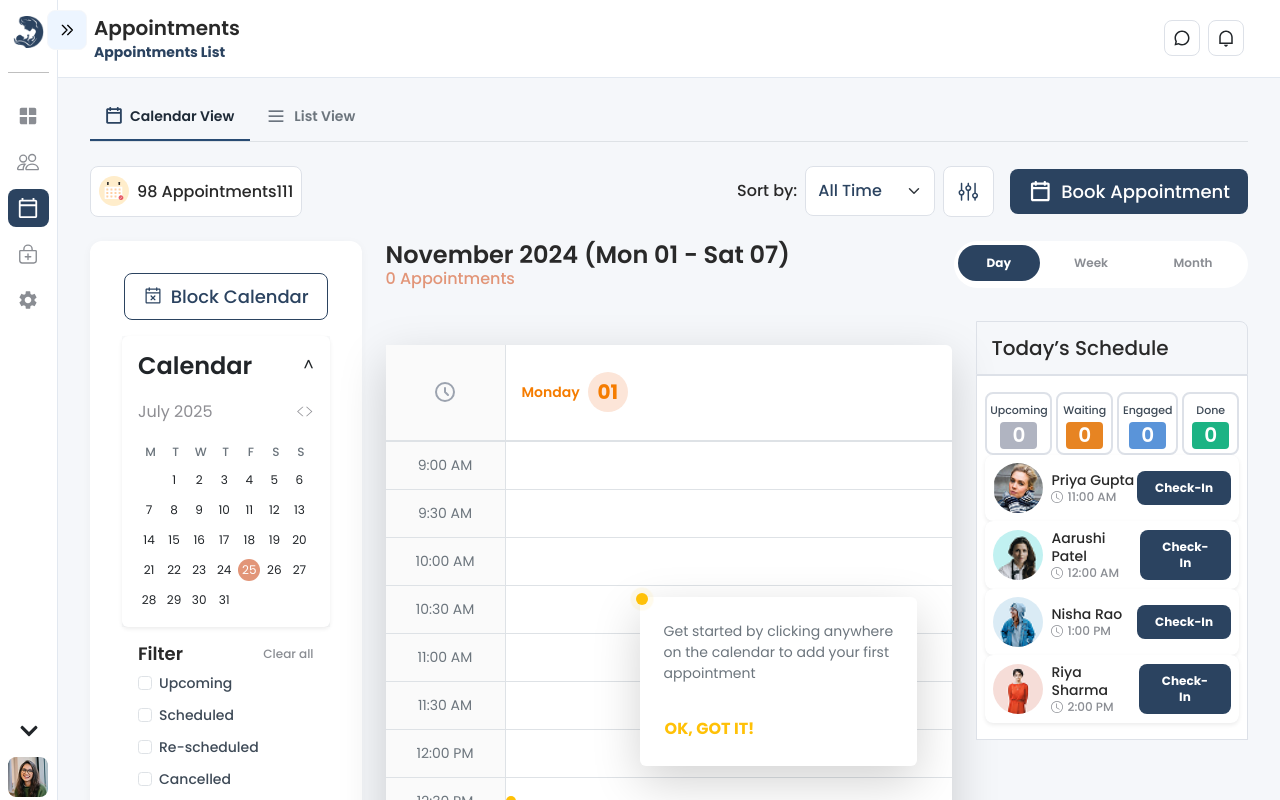
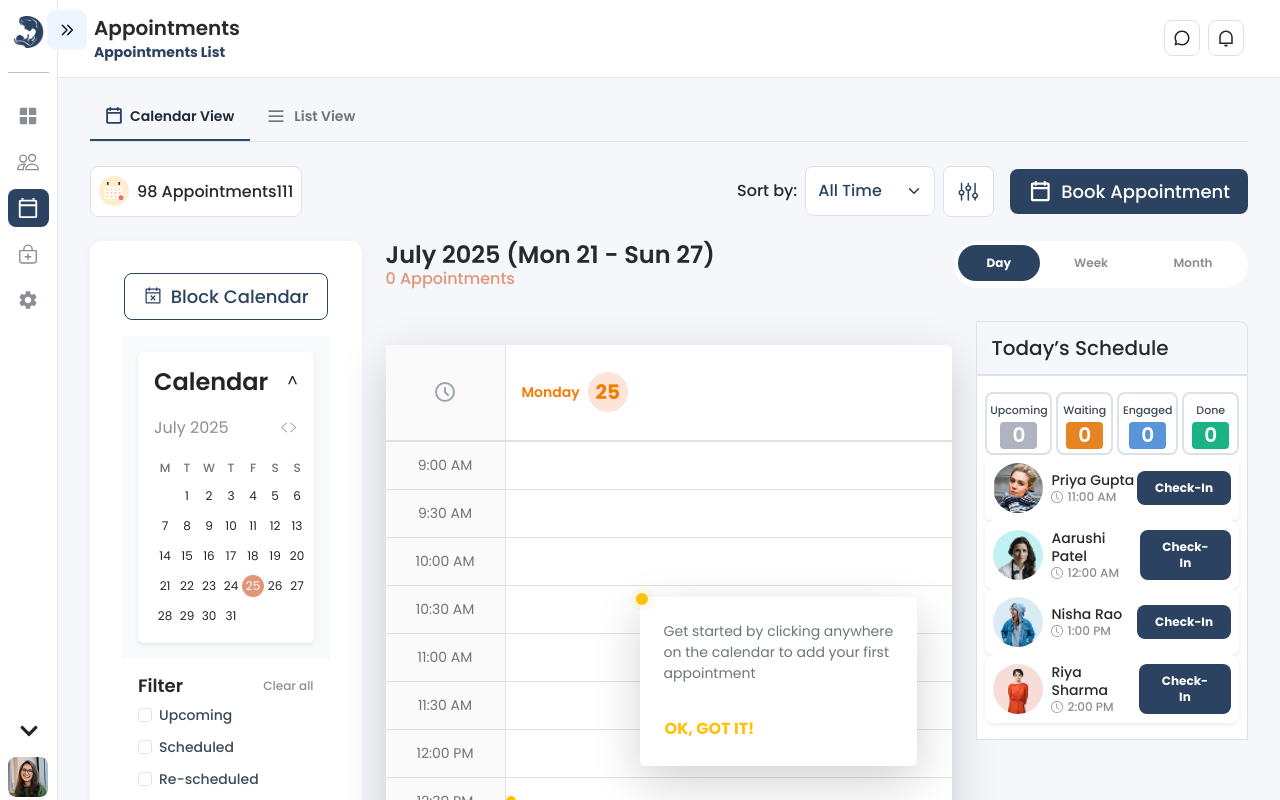
Before and after one commit to PranayTechnocomet/maiacare-doctor-fe, a Next.js app: page /appointments in a window 1280 px wide. Built offline with nearby package versions, Linux system fonts and the light colour scheme; a web font is replaced by a local one.

Commit message:
login page in forgot passwored scren

```diff
--- a/src/components/DoctorListing.tsx
+++ b/src/components/DoctorListing.tsx
@@ -378,6 +378,52 @@ export function CalendarView() {
   const [BookAppointmentModal, setBookAppointmentModal] = useState(false);
   const [showSuccessModalBook, setShowSuccessModalBook] = useState(false);
   const [blockCalendarModal, setBlockCalendarModal] = useState(false);
+
+
+
+
+
+
+  // week range formatter
+  const getSelectedWeekRange = (date: Date) => {
+    const day = date.getDay();
+    const start = new Date(date);
+    start.setDate(date.getDate() - day + 1); // Monday
+    const end = new Date(start);
+    end.setDate(start.getDate() + 6); // Sunday
+
+    const monthYear = date.toLocaleString("default", {
+      month: "long",
+      year: "numeric",
+    });
+
+    const startDayName = start
+      .toLocaleString("default", { weekday: "short" })
+      .replace(".", "");
+    const endDayName = end
+      .toLocaleString("default", { weekday: "short" })
+      .replace(".", "");
+
+    const startDate = start.getDate().toString().padStart(2, "0");
+    const endDate = end.getDate().toString().padStart(2, "0");
+
+    return `${monthYear} (${startDayName} ${startDate} - ${endDayName} ${endDate})`;
+  };
+
+  // calendar renderer
+
+  // check if date belongs to selected week
+  const isDateInSelectedWeek = (date: Date, selected: Date) => {
+    const start = new Date(selected);
+    start.setDate(selected.getDate() - selected.getDay() + 1);
+    const end = new Date(start);
+    end.setDate(start.getDate() + 6);
+    return date >= start && date <= end;
+  };
+
+
+
+
 
   return (
     <>
@@ -704,7 +750,7 @@ export function CalendarView() {
 
 
 
-                  <div className="bg-light  d-flex align-items-center justify-content-center ">
+                  {/* <div className="bg-light  d-flex align-items-center justify-content-center ">
                     <Card className="shadow-sm calendar-card ">
                       <Card.Body>
                         <Stack direction="horizontal" className="mb-3">
@@ -728,6 +774,57 @@ export function CalendarView() {
                           ))}
                           {renderCalendar()}
                         </div>
+                      </Card.Body>
+                    </Card>
+                  </div> */}
+
+
+
+
+
+                  <div className="bg-light d-flex align-items-center justify-content-center p-3">
+                    <Card className="shadow-sm calendar-card w-100" style={{ maxWidth: 400 }}>
+                      <Card.Body>
+                        <Stack direction="horizontal" className="mb-3">
+                          <h2 className="calendar-header mb-0">Calendar</h2>
+                          <div className="ms-auto">^</div>
+                        </Stack>
+
+                        <Stack direction="horizontal" className="align-items-center mb-3">
+                          <div className="month-header">
+                            {currentDate.toLocaleString("default", {
+                              month: "long",
+                              year: "numeric",
+                            })}
+                          </div>
+                          <Stack direction="horizontal" className="ms-auto">
+                            <Button
+                              variant="link"
+                              className="nav-btn p-0"
+                              onClick={handlePrevMonth}
+                            >
+                              &lt;
+                            </Button>
+                            <Button
+                              variant="link"
+                              className="nav-btn p-0"
+                              onClick={handleNextMonth}
+                            >
+                              &gt;
+                            </Button>
+                          </Stack>
+                        </Stack>
+
+                        <div className="calendar-grid">
+                          {daysOfWeek.map((day, index) => (
+                            <div key={index} className="day-of-week">
+                              {day}
+                            </div>
+                          ))}
+                          {renderCalendar()}
+                        </div>
+
+
                       </Card.Body>
                     </Card>
                   </div>
@@ -766,7 +863,12 @@ export function CalendarView() {
           <Row>
             <div className="d-flex justify-content-between ">
               <div>
-                <p className='doctor-listing-date-heading  m-0 '>November 2024 (Mon 01 - Sat 07)</p>
+                {/* <p className='doctor-listing-date-heading  m-0 '>November 2024 (Mon 01 - Sat 07)</p> */}
+                {selectedDate && (
+                  <p className="doctor-listing-date-heading m-0">
+                    {getSelectedWeekRange(selectedDate)}
+                  </p>
+                )}
                 <p className='doctor-listing-date-subtitle '>0 Appointments</p>
               </div>
               <div className='doctor-listing-day-week-month-main'>
@@ -833,7 +935,15 @@ export function CalendarView() {
                           <div className="d-flex align-items-center">
                             <p className="small fw-semibold mb-0 me-2" style={{ color: '#f57c00' }}>Monday</p>
                             <div className="rounded-circle d-flex align-items-center justify-content-center fs-5 fw-bold" style={styles.dateCircle}>
-                              01
+                              {selectedDate && (
+                                <div className="text-center  fw-bold">
+                                  {selectedDate.toLocaleDateString("en-IN", {
+                                    day: "2-digit",
+                                    // month: "long",
+                                    // year: "numeric",
+                                  })}
+                                </div>
+                              )}
                             </div>
                           </div>
                         </div>
--- a/src/components/ForgotPasswordScreen.tsx
+++ b/src/components/ForgotPasswordScreen.tsx
@@ -39,7 +39,7 @@ export default function ForgotPasswordScreen() {
                                 Forgot Password
 
                             </h2>
-                            <p className="login-subtitle text-start ">Enter the email address associated with your account and we'll send you instructions to reset your password.</p>
+                            <p className="login-subtitle text-start ">Enter the email address associated with your <br /> account and we'll send you instructions to reset <br /> your password.</p>
 
 
                             <ForgotPassword />
```
Also changed, not shown: src/style/login.css (+10 -1 lines).
